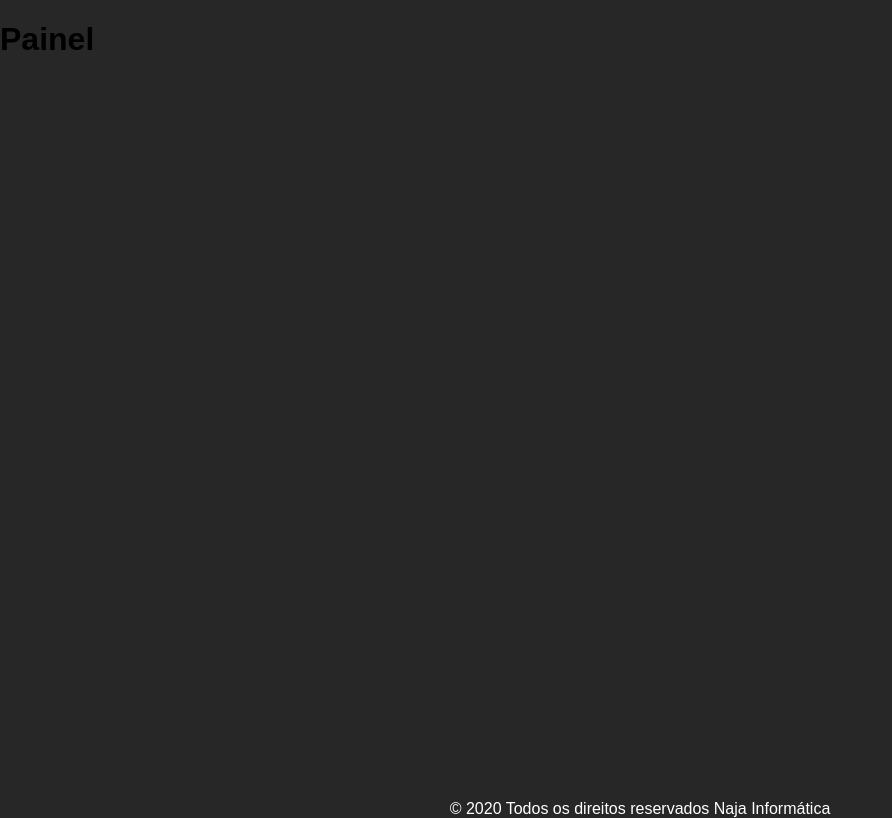
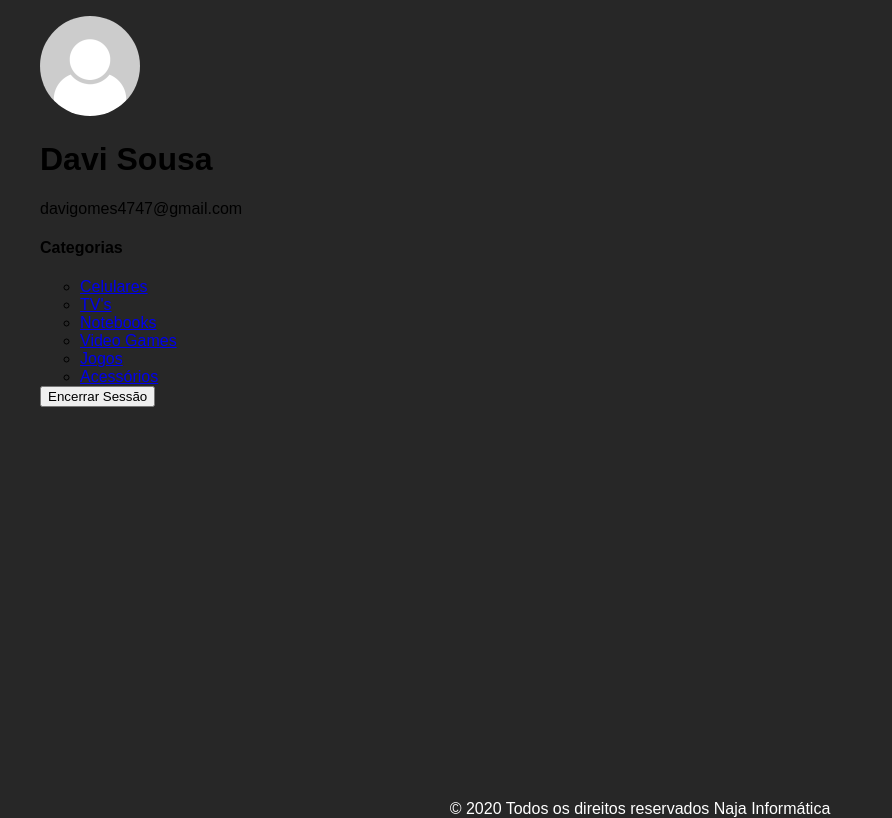
Before and after one commit to davigsousa/naja-frontend, a React (Create React App) app: page /painel in a window 1280 px wide. Shown: the whole page, without its empty margins (0-892 px from the left). Built offline with nearby package versions, Linux system fonts and the light colour scheme; a web font is replaced by a local one.

Commit message:
scrollbar design changed

```diff
--- a/src/App/Footer/index.jsx
+++ b/src/App/Footer/index.jsx
@@ -2,7 +2,7 @@ import React from 'react';
 
 function Footer() {
   return (
-    <footer className="page-footer" style={{ padding: 0 }}>
+    <footer className="page-footer center grey darken-4" style={{ padding: 0 }}>
       <div className="footer-copyright">
         <div className="container" style={{ color: 'white', textAlign: 'center' }}>
           © 2020 Todos os direitos reservados Naja Informática
--- a/src/App/style.css
+++ b/src/App/style.css
@@ -23,6 +23,17 @@ body {
   max-width: 1920px;
 }
 
+::-webkit-scrollbar-track {
+  background-color: var(--primary-darker);
+}
+::-webkit-scrollbar {
+  width: 10px;
+  background: var(--primary-darker);
+}
+::-webkit-scrollbar-thumb {
+  background: var(--primary);
+}
+
 @media only screen and (max-width : 992px) {
   .app-container {
     padding-left: 0;
--- a/src/pages/Login/index.jsx
+++ b/src/pages/Login/index.jsx
@@ -1,19 +1,19 @@
 import React from 'react';
-// import { useHistory } from 'react-router-dom';
+import { useHistory } from 'react-router-dom';
 import { GoogleLogin } from 'react-google-login';
 
-// import api from '../../services/api';
-// import { login } from '../../services/auth';
+import api from '../../services/api';
+import { login } from '../../services/auth';
 
 import './style.css';
 import google from '../../assets/google.png';
 import banner from '../../assets/banner.png';
 
 function Login() {
-  // const history = useHistory();
+  const history = useHistory();
 
-  const handleGoogle = async () => {
-    /* const response = await api({
+  const handleGoogle = async ({ accessToken }) => {
+    const response = await api({
       method: 'POST',
       url: '/auth/login',
       headers: {
@@ -22,9 +22,9 @@ function Login() {
     });
 
     const { user, token } = response.data;
-    login(token, user); */
+    login(token, user);
 
-    // history.push('/painel');
+    history.push('/painel');
   };
 
   return (
--- a/src/pages/Login/style-mobile.css
+++ b/src/pages/Login/style-mobile.css
@@ -26,6 +26,6 @@
   button.social-button {
     border-radius: 20px;
     padding: 3vw;
-    font-size: 4.7vw;
+    font-size: 4.3vw;
   }
 }
--- a/src/pages/Login/style.css
+++ b/src/pages/Login/style.css
@@ -4,7 +4,7 @@
   width: 100%;
   max-width: 768px;
   margin: 3vw auto;
-  padding: 8vw;
+  padding: 8vw 0;
 
   display: flex;
   flex-direction: column;
@@ -26,7 +26,8 @@
 }
 
 .login-header > h1 {
-  font-size: 300%;
+  font-size: 3.5rem;
+  font-weight: bolder;
   margin: 0;
 }
 
@@ -46,6 +47,7 @@
 .social-button {
   color: white;
   font-weight: bold;
+  font-size: 1rem;
   width: 300px;
   padding: 1.5vw 2vw;
   border: none;
@@ -65,5 +67,5 @@
 
 .social-button > img {
   width: 15%;
-  margin-right: 5%;
+  margin-right: 10%;
 }
--- /dev/null
+++ b/src/pages/Panel/components/SideNav/index.jsx
@@ -0,0 +1,61 @@
+import React, { useEffect, useState } from 'react';
+import { Link, useHistory } from 'react-router-dom';
+
+// import { getUser, logout } from '../../../../services/auth';
+
+import avatar from '../../../../assets/avatar.png';
+import './style.css';
+
+function SideNav() {
+  const history = useHistory();
+
+  const [name, setName] = useState('');
+  const [email, setEmail] = useState('');
+  const [categories, setCategories] = useState([]);
+
+  useEffect(() => {
+    // const user = getUser();
+    const user = { name: 'Davi Sousa', email: 'davigomes4747@gmail.com' };
+    setName(user.name);
+    setEmail(user.email);
+
+    setCategories([
+      'Celulares', "TV's", 'Notebooks', 'Video Games', 'Jogos', 'Acessórios',
+    ]);
+  }, []);
+
+  return (
+    <ul className="sidenav">
+      <li>
+        <div className="user-info">
+          <img src={avatar} alt="Usuário" />
+          <h1>{name}</h1>
+          <p>{email}</p>
+        </div>
+      </li>
+
+      <li>
+        <div className="panel-categories">
+          <h4>Categorias</h4>
+          <ul className="panel-categories-list">
+            {
+              categories.map((category) => (
+                <li>
+                  <Link to={`/painel/${encodeURI(category)}`}>{category}</Link>
+                </li>
+              ))
+            }
+          </ul>
+        </div>
+      </li>
+
+      <li>
+        <div className="panel-logout">
+          <button type="button">Encerrar Sessão</button>
+        </div>
+      </li>
+    </ul>
+  );
+}
+
+export default SideNav;
--- /dev/null
+++ b/src/pages/Panel/components/SideNav/style.css
@@ -0,0 +1,9 @@
+.sidenav {
+  width: 300px;
+  list-style: none;
+}
+
+.user-info > img {
+  width: 100px;
+  border-radius: 50%;
+}
--- a/src/pages/Panel/index.jsx
+++ b/src/pages/Panel/index.jsx
@@ -1,9 +1,23 @@
-import React from 'react';
+import React, { Component } from 'react';
 
-// import SideNav from './SideNav';
+import SideNav from './components/SideNav';
 
-function Panel() {
-  return (<h1>Painel</h1>);
+class Panel extends Component {
+  constructor(props) {
+    super(props);
+
+    this.state = {
+      categories: [],
+      products: [],
+      actualCategory: '',
+    };
+  }
+
+  render() {
+    return (
+      <SideNav />
+    );
+  }
 }
 
 export default Panel;
```
Also changed, not shown: src/pages/Panel/SideNav/index.jsx (deleted, +0 -64 lines), src/pages/Panel/SideNav/style.css (deleted, +0 -9 lines).
